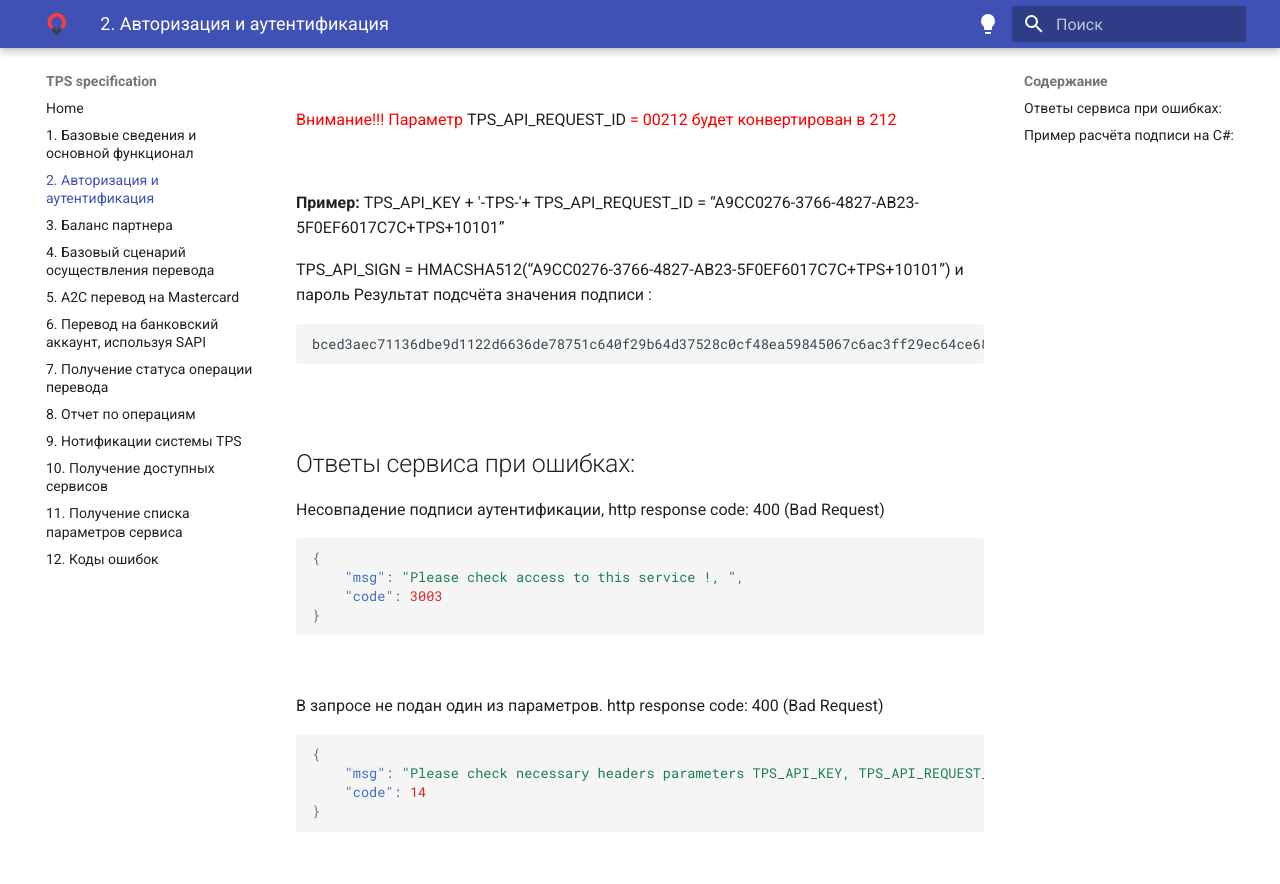
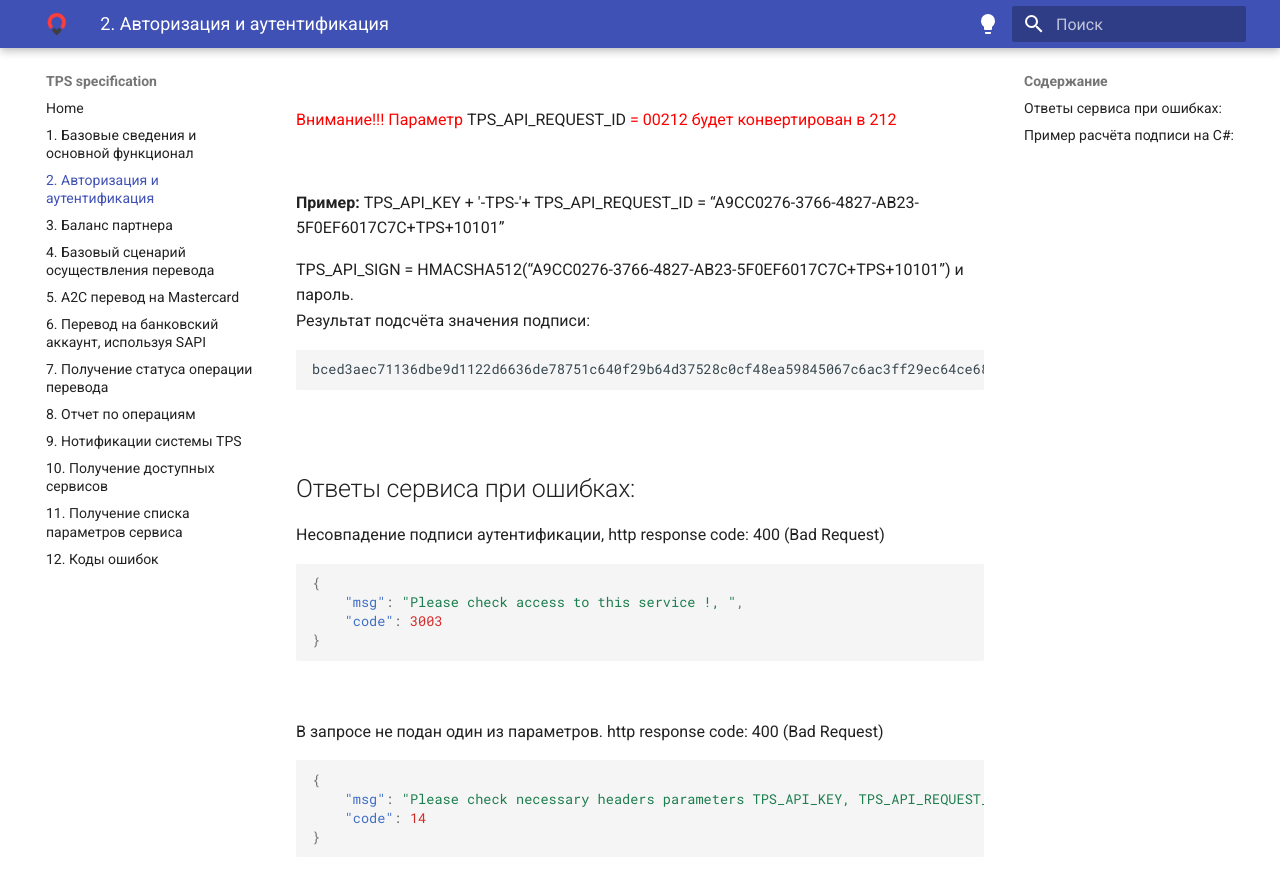
Before and after one commit to rallexandr/tpsdocs, an MkDocs documentation site: the page built from docs/pages/auth.md, in a window 1280 px wide and 900 px high, scrolled down 537 px. Shown: the top 884 px of the window. Built offline with MkDocs 1.6.1 and Material for MkDocs 9.7.7, drawn with Linux system fonts in a browser that asks for light colours.

````diff
--- a/docs/pages/auth.md
+++ b/docs/pages/auth.md
@@ -23,8 +23,8 @@ TPS_API_PASSWORD:  15A9C2D0-D2DC-4FA8-95FE-2253DE1BBE2D
 **Пример:**
 TPS_API_KEY + '-TPS-'+ TPS_API_REQUEST_ID = “A9CC0276-3766-4827-AB23-5F0EF6017C7C+TPS+10101”
 
-TPS_API_SIGN = HMACSHA512(“A9CC0276-3766-4827-AB23-5F0EF6017C7C+TPS+10101”)  и пароль
-Результат подсчёта значения подписи :
+TPS_API_SIGN = HMACSHA512(“A9CC0276-3766-4827-AB23-5F0EF6017C7C+TPS+10101”)  и пароль.
+Результат подсчёта значения подписи:
 ```
 bced3aec71136dbe9d1122d6636de78751c640f29b64d37528c0cf48ea59845067c6ac3ff29ec64ce6808c8e76f37eade6b57f91d36b13458af00d6fdbc29fa4
 ```
````
